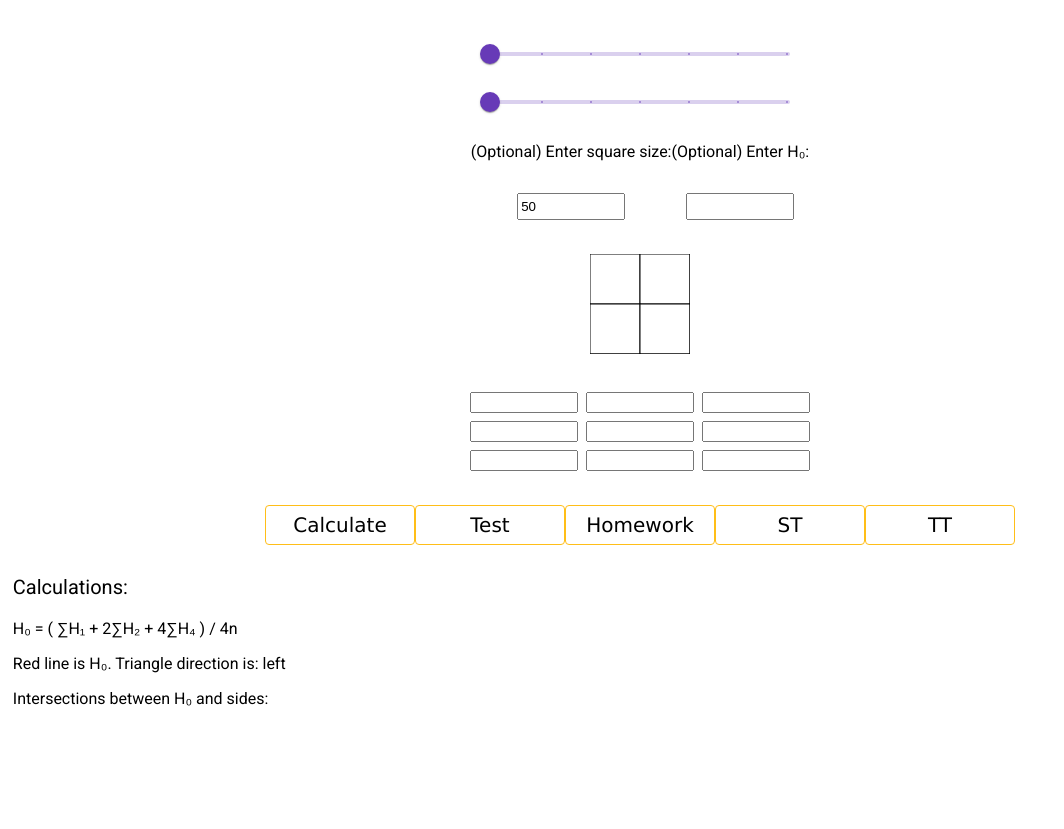
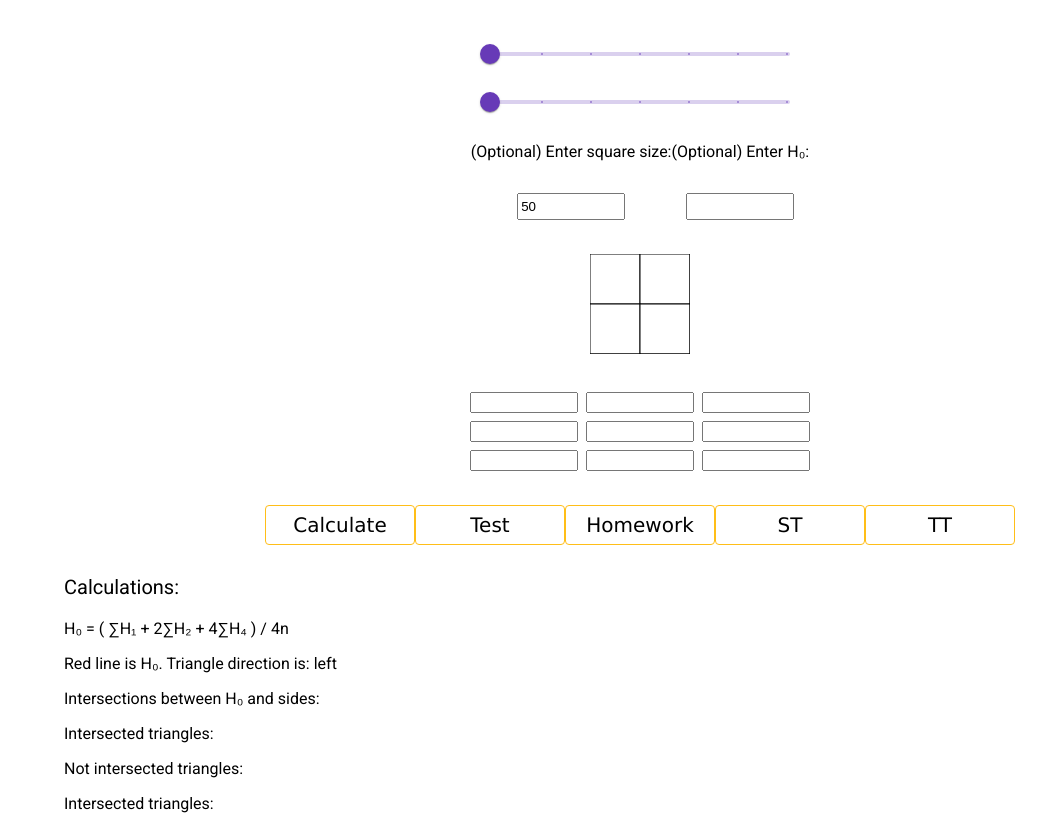
Before and after one commit to Y3llow45/TerrainLeveler, an Angular app in the folder TL-angular/: page / in a window 1280 px wide. Shown: the whole page, without its empty margins (0-1064 px from the left). Before the commit the page ends 800 px from the top, so only its background shows below. Built offline with nearby package versions, Linux system fonts and the light colour scheme.

Commit message:
Fix intersected calc

```diff
--- a/TL-angular/src/app/input/input.component.css
+++ b/TL-angular/src/app/input/input.component.css
@@ -51,7 +51,8 @@ input {
 .result {
     margin-top: 30px;
     justify-content: left;
-    margin-left: 1%;
+    margin-left: 5%;
+
 }
 
 .calculationsText {
--- a/TL-angular/src/app/input/input.component.html
+++ b/TL-angular/src/app/input/input.component.html
@@ -63,4 +63,11 @@
     <p>Intersections between H₀ and sides:</p>
     <p>{{HoPoints}}</p>
   </div>
+  <div class="Triangles">
+    <p>Intersected triangles: {{crossedTriangles.join(', ')}}</p>
+    <p>Not intersected triangles: {{notCrossedTriangles.join(', ')}}</p>
+  </div>
+  <div class="NotIntersected">
+    <p>Intersected triangles: {{crossedTriangles.join(', ')}}</p>
+  </div>
 </div>
--- a/TL-angular/src/app/input/input.component.ts
+++ b/TL-angular/src/app/input/input.component.ts
@@ -32,6 +32,8 @@ export class InputComponent {
 
   crossedTrianglesSides: Array<number> = [];
   crossedTriangles: Array<number> = [];
+
+  notCrossedTriangles: Array<number> = [];
 
   drawLine(a:number, b:number, c:number, d:number, color:string) {
     const canvas = this.canvas.nativeElement;
@@ -127,7 +129,6 @@ export class InputComponent {
     console.log(this.inputData)
     this.calcHk()
   }
-
   calcHk() {
     let h1_1 = this.inputData[0];
     let h1_2 = this.inputData[this.verticalSquares];
@@ -232,7 +233,6 @@ export class InputComponent {
     this.HoPoints = this.crossedSides
     this.drawTriangles(this.crossedSides)
   }
-
   drawTriangles(crossedSides: Array<string>) {
     let straight = true;
     for(let i = 0; i < crossedSides.length; i++) {
@@ -263,7 +263,6 @@ export class InputComponent {
     }
     this.findIntersected()
   }
-
   findIntersected( ) {
     console.log(`crossed sides = ${this.crossedSides}`)
     /*let difference = [];
@@ -330,6 +329,14 @@ export class InputComponent {
       }
     }
     console.log(this.crossedTriangles)
+    this.calcNotCrossed()
+  }
+  calcNotCrossed() {
+    let allTriangles = Array.from({length: this.horizontalSquares*this.verticalSquares*2}, (_, i) => i + 1);
+    this.notCrossedTriangles = allTriangles.filter(num => !this.crossedTriangles.includes(num));
+    for(let i = 0; i <= this.notCrossedTriangles.length-1; i++) {
+      console.log(this.notCrossedTriangles[i])
+    }
   }
 }
 //Array(12) [ 55.24, 53.24, 49.04, 45.04, 60.54, 58.54, 55.04, 48.84, 67.64, 65.64, 59.64, 49.94 ]
```
